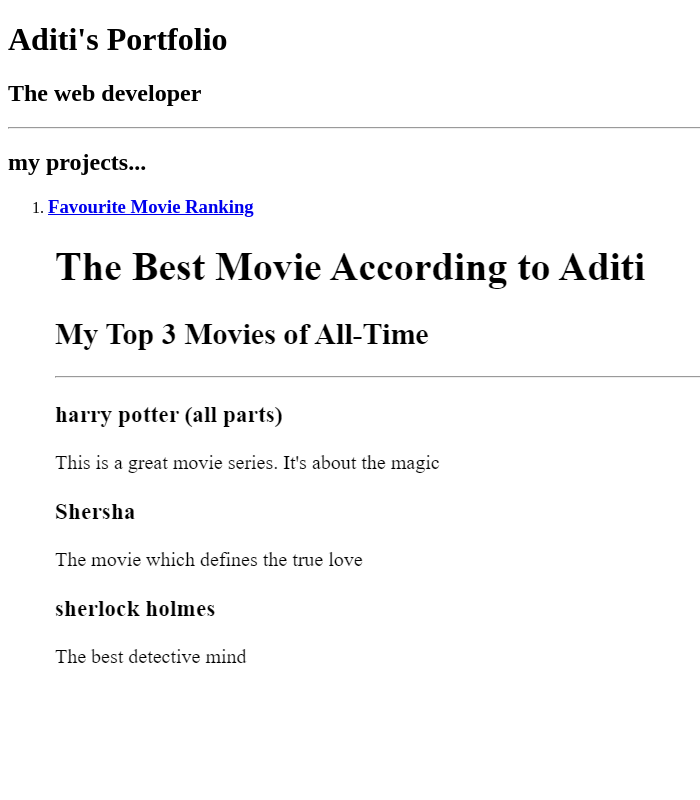
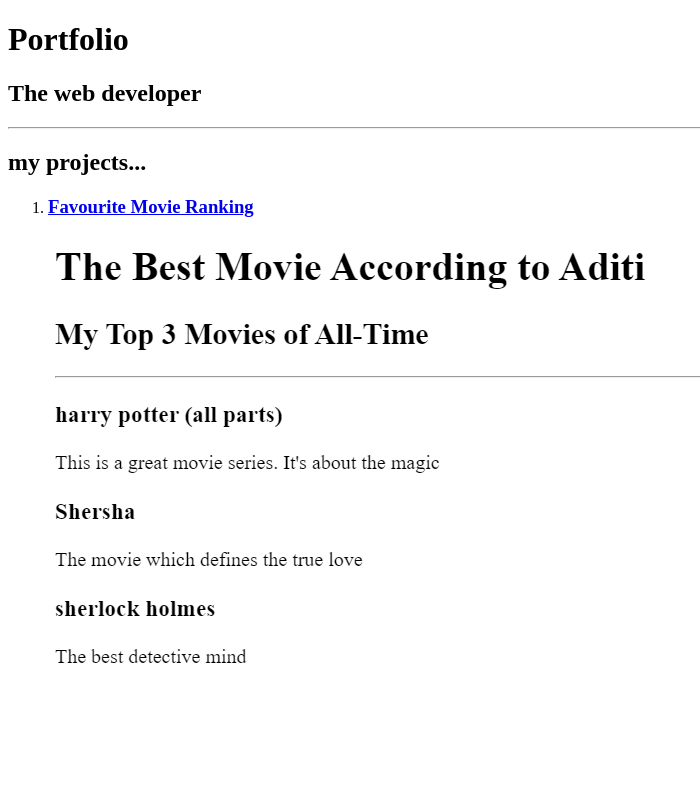
Before and after one commit to 407adi/html-portfolio, a plain HTML site: page index.html in a window 1280 px wide. Shown: the top 800 px of the page, without its empty margins (0-700 px from the left). Drawn offline with Linux system fonts and the light colour scheme.

Commit message:
add new title

```diff
--- a/index.html
+++ b/index.html
@@ -6,7 +6,7 @@
     <title>Aditi's Portfolio</title>
 </head>
 <body>
-    <h1> Aditi's Portfolio</h1>
+    <h1> Portfolio</h1>
     <h2> The web developer</h2>
     <hr />
     <h2> my projects...</h2>
```
